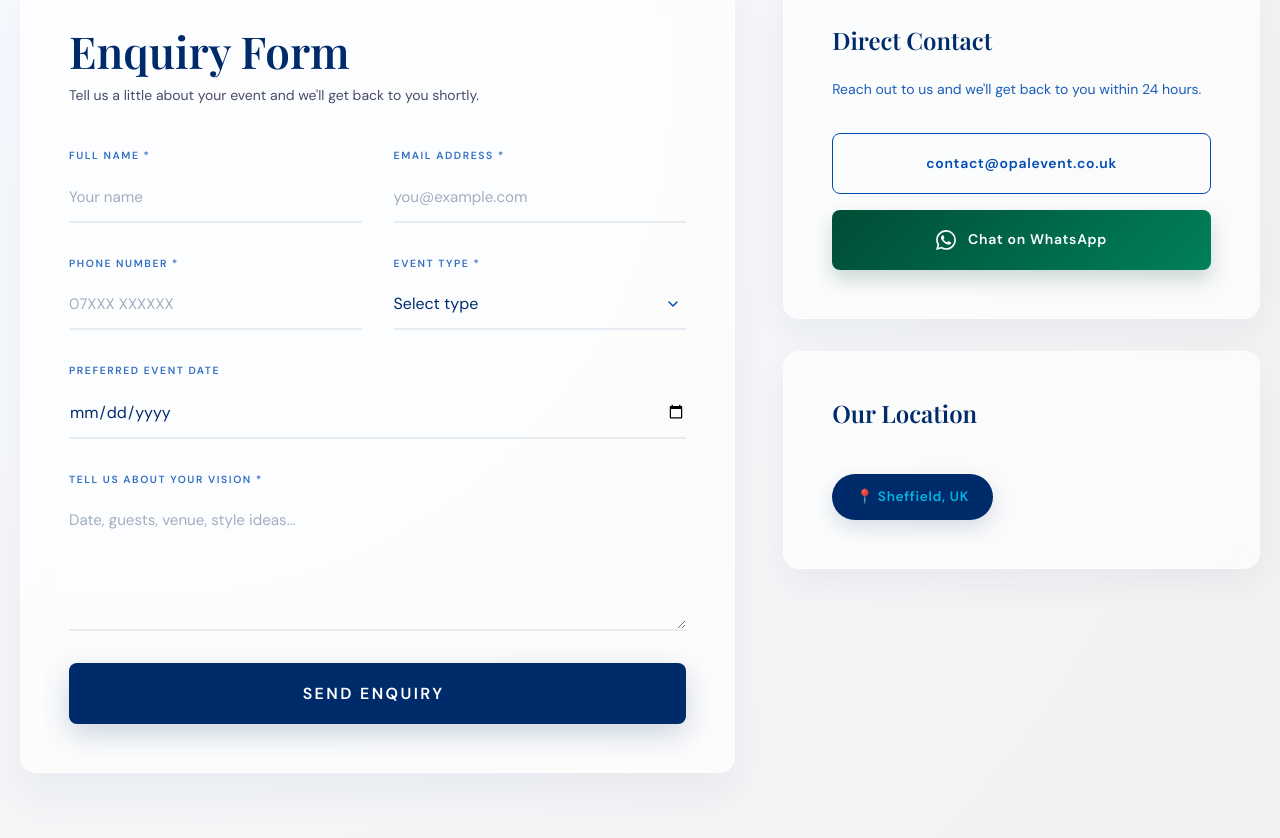
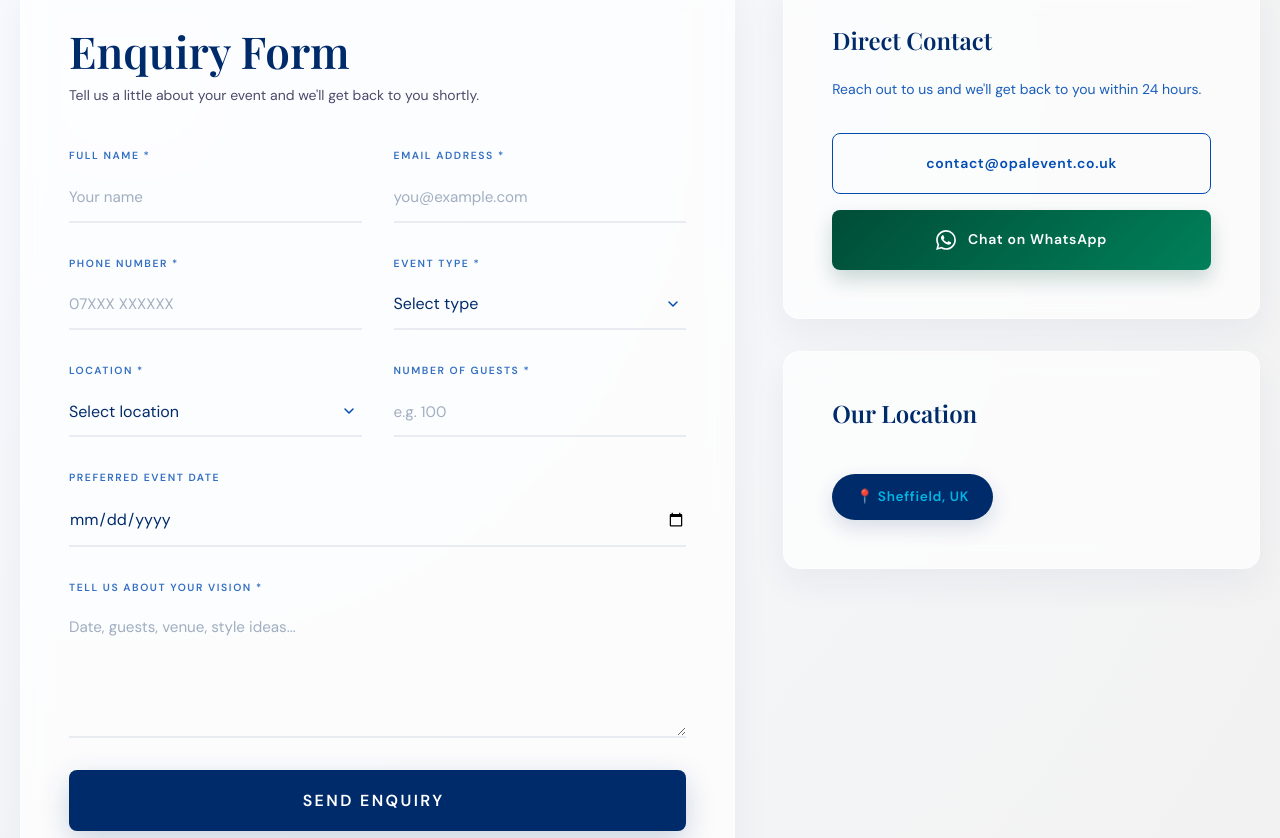
Before and after one commit to klaxtrix-sudo/opal-events, a React (Vite) app: page /contact in a window 1280 px wide. Shown: the part 579-1417 px from the top of the page. Built offline with nearby package versions, Linux system fonts and the light colour scheme; a web font is replaced by a local one.

Commit message:
style: refine hero typography and layout, and add location and guest count fields to contact form

```diff
--- a/src/components/Hero.css
+++ b/src/components/Hero.css
@@ -94,7 +94,7 @@
 
 /* Heading — Editorial typography */
 .hero-heading {
-  font-size: clamp(3.5rem, 8vw, 7.5rem);
+  font-size: clamp(3rem, 6vw, 5.5rem);
   font-weight: 700;
   line-height: 0.95;
   color: var(--color-white);
@@ -105,9 +105,10 @@
 
 .hero-heading .display-italic {
   display: block;
-  font-size: 0.9em;
+  font-size: 0.85em;
   color: var(--color-accent);
-  margin-top: 0.1em;
+  line-height: 0.9;
+  margin-top: 0.05em;
   text-shadow: 0 2px 20px rgba(0, 181, 226, 0.3);
 }
 
@@ -208,7 +209,7 @@
 
 /* Mobile refinements */
 @media (max-width: 991px) {
-  .hero-heading { font-size: clamp(2.8rem, 10vw, 5rem); }
+  .hero-heading { font-size: clamp(2.4rem, 8vw, 4rem); }
   .hero-content { text-align: center; }
   .hero-content-inner { margin: 0 auto; }
   .hero-eyebrow, .hero-actions { justify-content: center; }
@@ -224,7 +225,7 @@
 
 @media (max-width: 480px) {
   .hero { min-height: 560px; }
-  .hero-heading { font-size: 2.5rem; line-height: 1.1; }
+  .hero-heading { font-size: 2.2rem; line-height: 1.05; }
   .hero-eyebrow { font-size: 0.75rem; gap: var(--space-2); margin-bottom: var(--space-4); }
   .eyebrow-line { width: 16px; }
   .hero-sub { font-size: 0.85rem; margin-bottom: var(--space-8); }
--- a/src/components/Hero.jsx
+++ b/src/components/Hero.jsx
@@ -39,8 +39,9 @@ const Hero = () => {
 
           <div className="hero-title-wrapper">
             <h1 className="hero-heading">
-              Wedding Planner &amp;<br />
-              <span className="display-italic">Event Services Sheffield</span>
+              Wedding Planner<br />
+              &amp;<br />
+              <span className="display-italic">Event Services</span>
             </h1>
           </div>
 
--- a/src/pages/ContactPage.jsx
+++ b/src/pages/ContactPage.jsx
@@ -16,6 +16,7 @@ const ContactPage = () => {
   const infoRef1 = useScrollReveal({ threshold: 0.1 });
   const infoRef2 = useScrollReveal({ threshold: 0.1 });
 
+  const [locationValue, setLocationValue] = React.useState("");
   const [result, setResult] = React.useState("");
   const [status, setStatus] = React.useState(""); // "success", "error", or ""
   const [isSubmitting, setIsSubmitting] = React.useState(false);
@@ -44,6 +45,7 @@ const ContactPage = () => {
         setStatus("success");
         setResult("Enquiry sent successfully! We'll be in touch soon.");
         event.target.reset();
+        setLocationValue(""); // Reset selection
       } else {
         setStatus("error");
         setResult("Something went wrong. Please try again.");
@@ -104,6 +106,43 @@ const ContactPage = () => {
                 </div>
               </div>
 
+              <div className="cp-form-row">
+                <div className="cp-form-group">
+                  <label htmlFor="cp-location">Location *</label>
+                  <select
+                    id="cp-location"
+                    name="location"
+                    required
+                    onChange={(e) => setLocationValue(e.target.value)}
+                    value={locationValue}
+                  >
+                    <option value="">Select location</option>
+                    <option value="Sheffield">Sheffield</option>
+                    <option value="Nottingham">Nottingham</option>
+                    <option value="Derby">Derby</option>
+                    <option value="Chesterfield">Chesterfield</option>
+                    <option value="Barnsley">Barnsley</option>
+                    <option value="Rotherham">Rotherham</option>
+                    <option value="Leeds">Leeds</option>
+                    <option value="Newcastle">Newcastle</option>
+                    <option value="South Shields">South Shields</option>
+                    <option value="Carlisle">Carlisle</option>
+                    <option value="other">Other: Please State</option>
+                  </select>
+                </div>
+                <div className="cp-form-group">
+                  <label htmlFor="cp-guests">Number of Guests *</label>
+                  <input type="number" id="cp-guests" name="guests" min="1" required placeholder="e.g. 100" />
+                </div>
+              </div>
+
+              {locationValue === 'other' && (
+                <div className="cp-form-group">
+                  <label htmlFor="cp-other-location">Please State Location *</label>
+                  <input type="text" id="cp-other-location" name="other_location" required placeholder="Enter your preferred location" />
+                </div>
+              )}
+
               <div className="cp-form-group">
                 <label htmlFor="cp-date">Preferred Event Date</label>
                 <input type="date" id="cp-date" name="event_date" />
```
